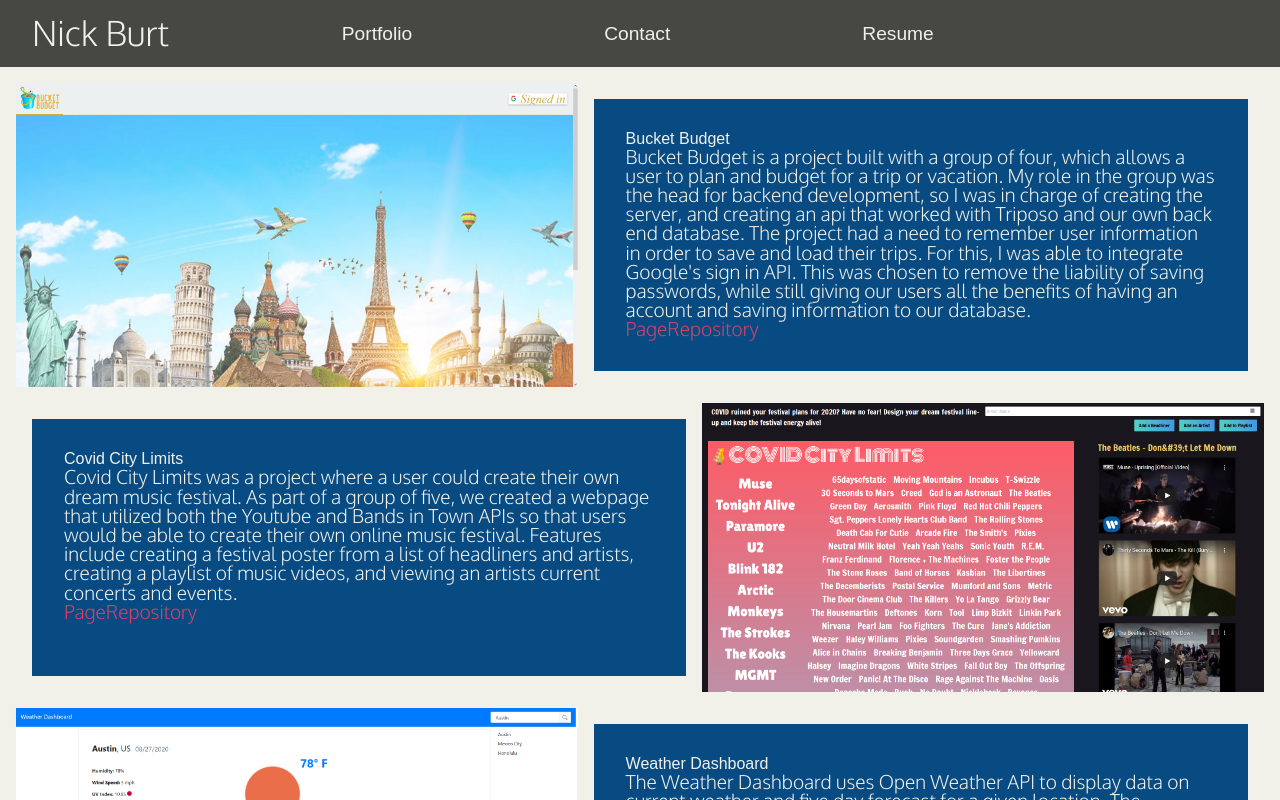
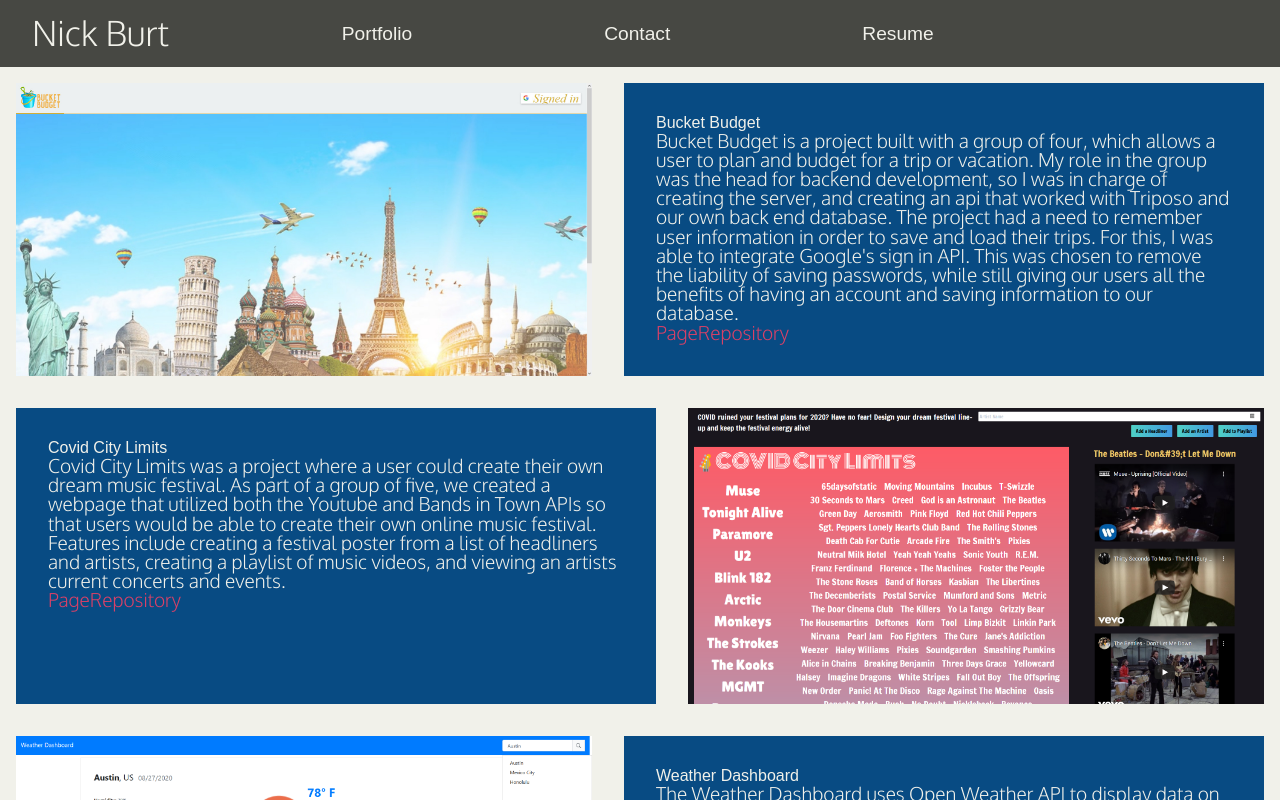
Before and after one commit to nbur4556/react-portfolio, a React (Create React App) app: page /portfolio in a window 1280 px wide. Shown: the top 800 px of the page. Built offline with nearby package versions, Linux system fonts and the light colour scheme; a web font is replaced by a local one.

Commit message:
fix: keep image and textbox same size

```diff
--- a/src/stylesheets/project-preview.css
+++ b/src/stylesheets/project-preview.css
@@ -1,15 +1,13 @@
 .project{
     display: flex;
     flex-direction: row;
-
-    margin: 1rem;
 }
 
 .project:nth-of-type(odd) {
     flex-direction: row-reverse;
 }
 
-.project .textBox{
+.project .textBox, .project img{
     margin: 1rem;
 }
 
```
